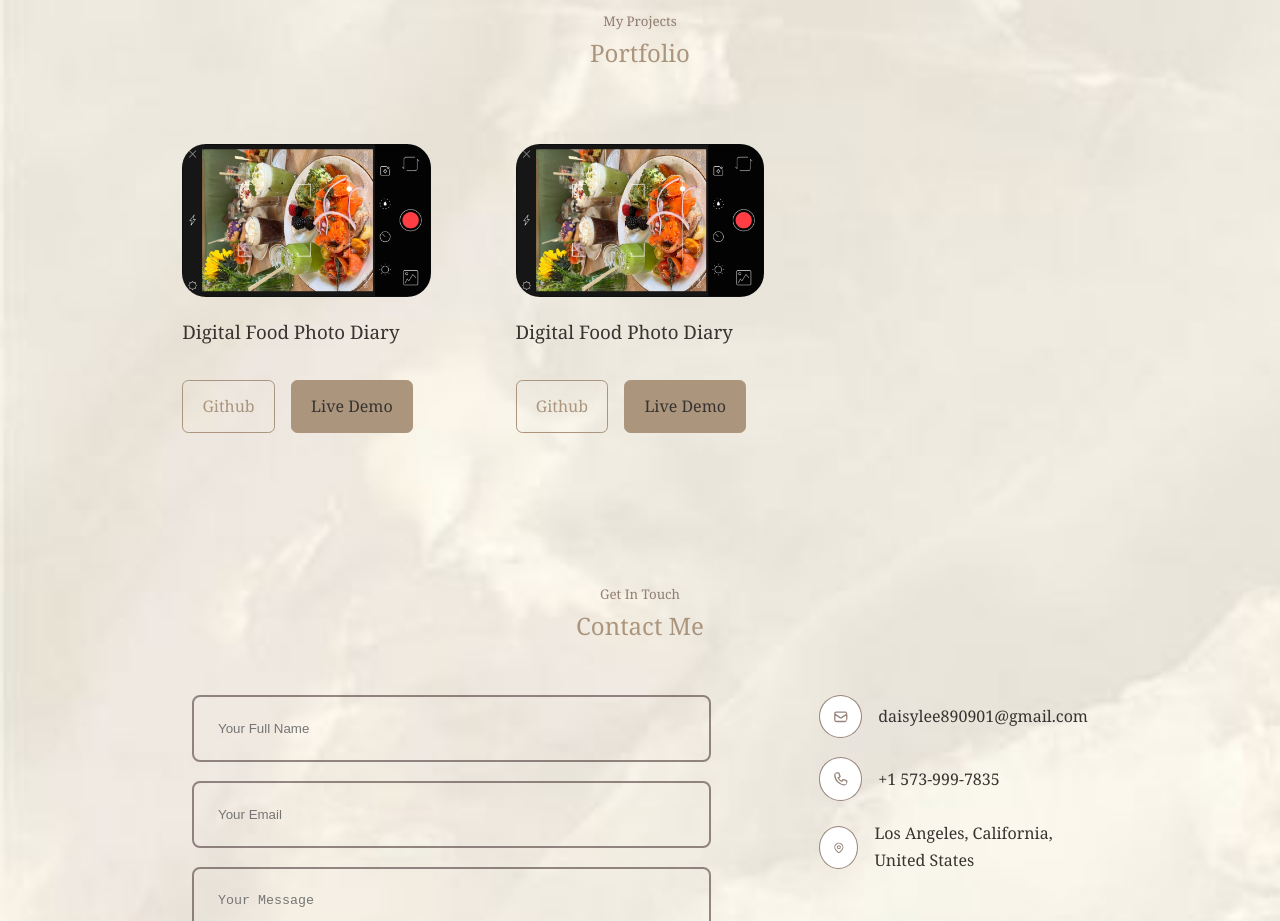
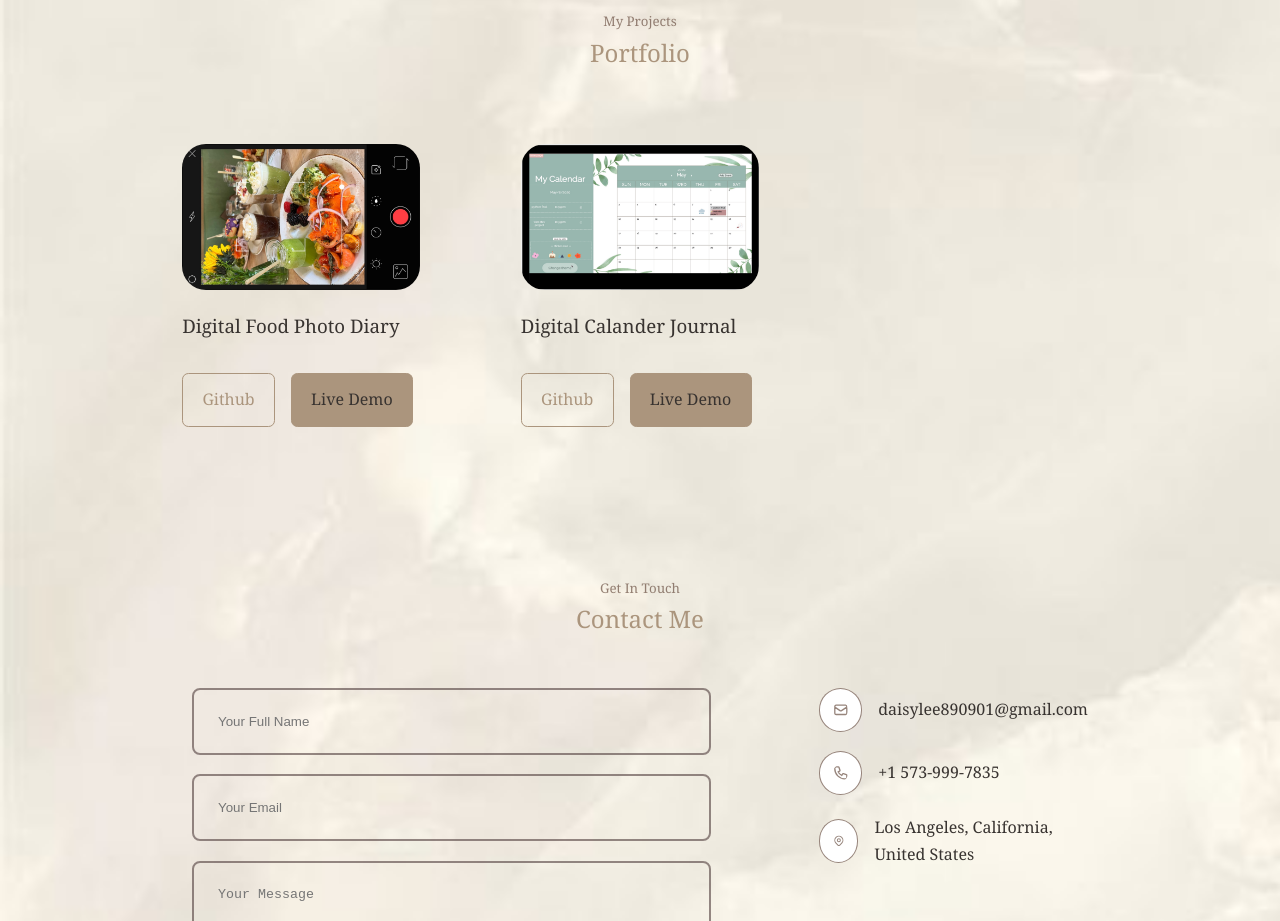
Before and after one commit to syuan2000/React-Portfolio-Brown, a React (Create React App) app: page / in a window 1280 px wide. Shown: the part 2380-3301 px from the top of the page. Built offline with nearby package versions, Linux system fonts and the light colour scheme.

Commit message:
update projects and links

```diff
--- a/src/components/header/CTA.js
+++ b/src/components/header/CTA.js
@@ -1,9 +1,10 @@
-import React from 'react'
+import React from 'react';
+import resume from '../../assets/files/Wei_Syuan_Li_resume_2023.pdf';
 
 const CTA = () => {
   return (
     <div className="cta">
-        <a href="" className='btn'>Download Resume</a>
+        <a href={resume} className='btn' download>Download Resume</a>
         <a href="#contact" className='btn  btn-primary'>Let's Connect</a>
     </div>
   )
--- a/src/components/portfolio/Portfolio.js
+++ b/src/components/portfolio/Portfolio.js
@@ -1,5 +1,6 @@
 import React from 'react';
 import foodDiary from '../../assets/images/food_diary.jpg';
+import journal from '../../assets/images/journal.png';
 import './portfolio.css'
 
 const Portfolio = () => {
@@ -8,15 +9,15 @@ const Portfolio = () => {
       id: 1,
       image: foodDiary,
       title: "Digital Food Photo Diary",
-      github: "https://github.com/syuan2000",
+      github: "https://github.com/syuan2000/notion-diary",
       demo: "https://notion-diary-3b39d.web.app"
     },
     {
       id: 2,
-      image: foodDiary,
-      title: "Digital Food Photo Diary",
-      github: "https://github.com/syuan2000",
-      demo: "https://github.com/syuan2000"
+      image: journal,
+      title: "Digital Calander Journal",
+      github: "https://github.com/syuan2000/2020-Calendar.io",
+      demo: "https://github.com/syuan2000/2020-Calendar.io"
     },
   ]
   return (
@@ -34,8 +35,8 @@ const Portfolio = () => {
                 </div>
                 <h3>{title}</h3>
                 <div className="portfolio__item-cta">
-                  <a href={github} className='btn'>Github</a>
-                  <a href={demo} className='btn btn-primary'>Live Demo</a>
+                  <a href={github} className='btn' target="_blank" rel="noopener noreferrer" >Github</a>
+                  <a href={demo} className='btn btn-primary' target="_blank" rel="noopener noreferrer" >Live Demo</a>
                 </div>
               </article>
             )
--- a/src/components/portfolio/portfolio.css
+++ b/src/components/portfolio/portfolio.css
@@ -1,7 +1,7 @@
 .portfolio__container{
     display: grid;
     grid-template-columns: repeat(3, 1fr);
-    gap: 2.5rem;
+    gap: 3.5rem;
 }
 
 .portfolio__item{
@@ -21,6 +21,7 @@
     border-radius: 1.5rem;
     overflow: hidden;
 }
+
 
 .portfolio__item h3{
     margin: 1.2rem 0 2rem;
```
Also changed, not shown: src/assets/images/journal.png (added), 1 other file (tests, documents, lock files or other folders).
